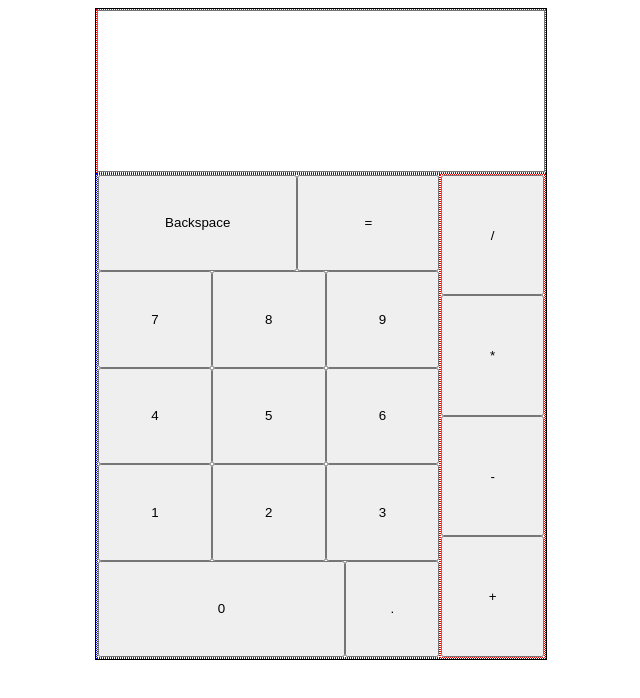
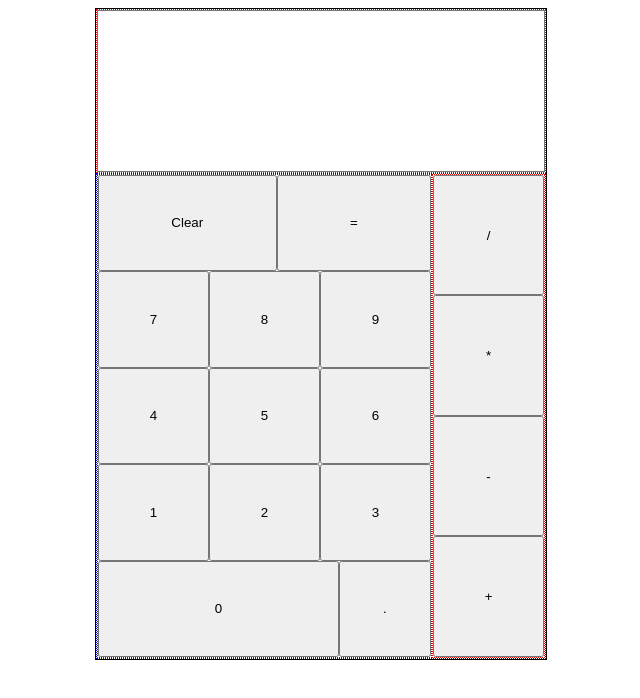
Before and after one commit to arndzk/calculator, a plain HTML site: page index.html in a window 1280 px wide. Shown: the whole page, without its empty margins (319-959 px from the left). Drawn offline with Linux system fonts and the light colour scheme.

Commit message:
change: buttonBackspace -> buttonClear + button-backspace -> button-clear

```diff
--- a/script.js
+++ b/script.js
@@ -49,13 +49,13 @@ function generateCalculator() {
     }
     const numberRow = document.createElement('div');
     numberRow.classList.add('number-row');
-    const buttonBackspace = document.createElement('button');
+    const buttonClear = document.createElement('button');
     const buttonEquals = document.createElement('button');
-    buttonBackspace.classList.add('button-backspace');
+    buttonClear.classList.add('button-clear');
     buttonEquals.classList.add('button-equals');
-    buttonBackspace.innerHTML = `Backspace`;
+    buttonClear.innerHTML = `Clear`;
     buttonEquals.innerHTML = `=`;
-    numberRow.appendChild(buttonBackspace);
+    numberRow.appendChild(buttonClear);
     numberRow.appendChild(buttonEquals);
     buttonsNumbers.appendChild(numberRow);
 
--- a/style.css
+++ b/style.css
@@ -57,7 +57,7 @@ html, body {
     flex-grow: 3;
 }
 
-.button-backspace {
+.button-clear {
     flex-grow: 1;
 }
 
```
